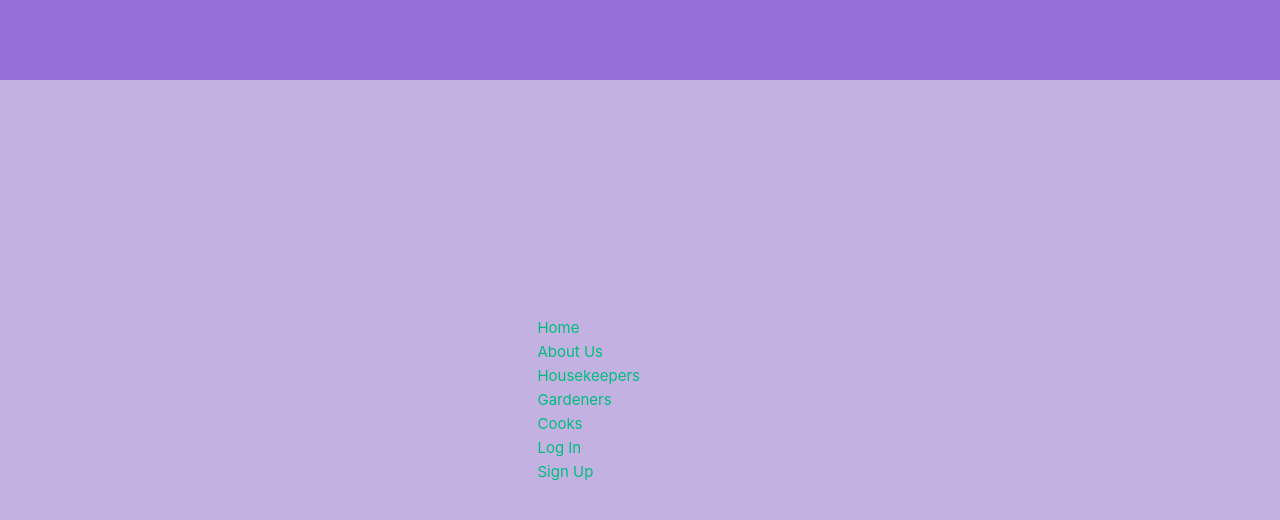
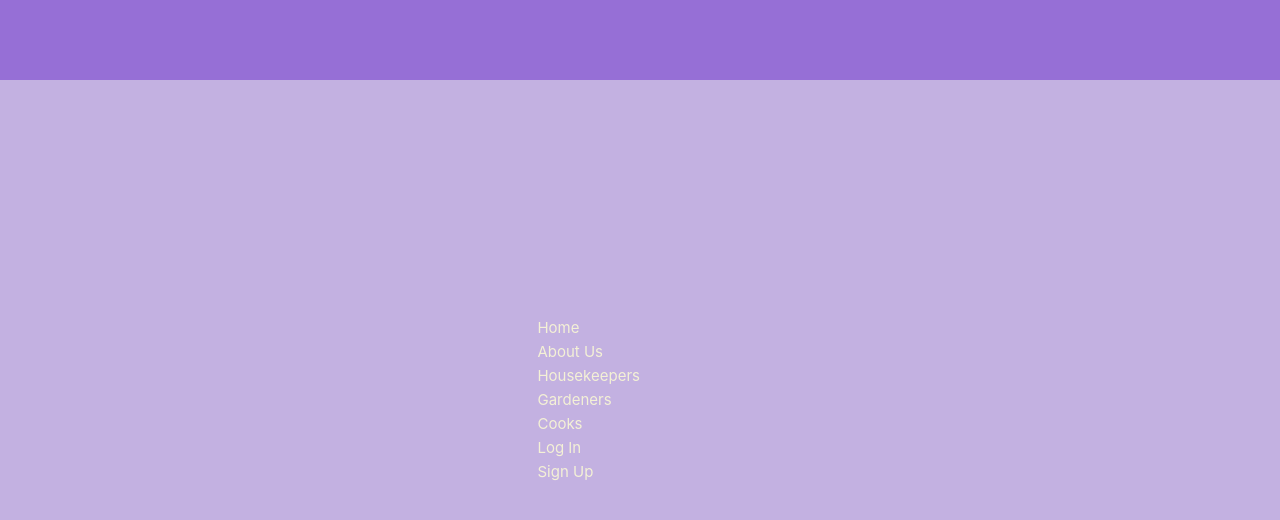
Before and after one commit to staten-island-tech/sql-project, a Vue app in the folder sql-project/: page / in a window 1280 px wide. Shown: the top 520 px of the page. Built offline with nearby package versions, Linux system fonts and the light colour scheme.

Commit message:
commmmmmm

```diff
--- a/sql-project/src/App.vue
+++ b/sql-project/src/App.vue
@@ -3,34 +3,36 @@ import { RouterLink, RouterView } from 'vue-router'
 </script>
 
 <template>
-  <div>
+  <div class="head">
     <h1 class="header"></h1>
     <nav>
-      <RouterLink class="link-home" to="/">Home</RouterLink>
+      <RouterLink class="link head" to="/">Home</RouterLink>
     </nav>
     <nav>
-      <RouterLink class="link-home" to="/about">About Us</RouterLink>
+      <RouterLink class="link head" to="/about">About Us</RouterLink>
     </nav>
     <nav>
-      <RouterLink class="link-home" to="/HousekeepersView">Housekeepers</RouterLink>
+      <RouterLink class="link head" to="/HousekeepersView">Housekeepers</RouterLink>
     </nav>
     <nav>
-      <RouterLink class="link-home" to="/GardernersView">Gardeners</RouterLink>
+      <RouterLink class="link head" to="/GardernersView">Gardeners</RouterLink>
     </nav>
     <nav>
-      <RouterLink class="link-home" to="/CooksView">Cooks</RouterLink>
+      <RouterLink class="link head" to="/CooksView">Cooks</RouterLink>
     </nav>
     <nav>
-      <RouterLink class="link-Login" to="/loginView">Log In</RouterLink>
+      <RouterLink class="link-Login head" to="/loginView">Log In</RouterLink>
     </nav>
     <nav>
-      <RouterLink class="link-SignUp" to="/SignUpView">Sign Up</RouterLink>
+      <RouterLink class="link-SignUp head" to="/SignUpView">Sign Up</RouterLink>
     </nav>
   </div>
 </template>
 
 <style>
-.header {
+.head {
   color: #f4f1d6;
+  display: inline-block;
+  flex-direction: row;
 }
 </style>
```
